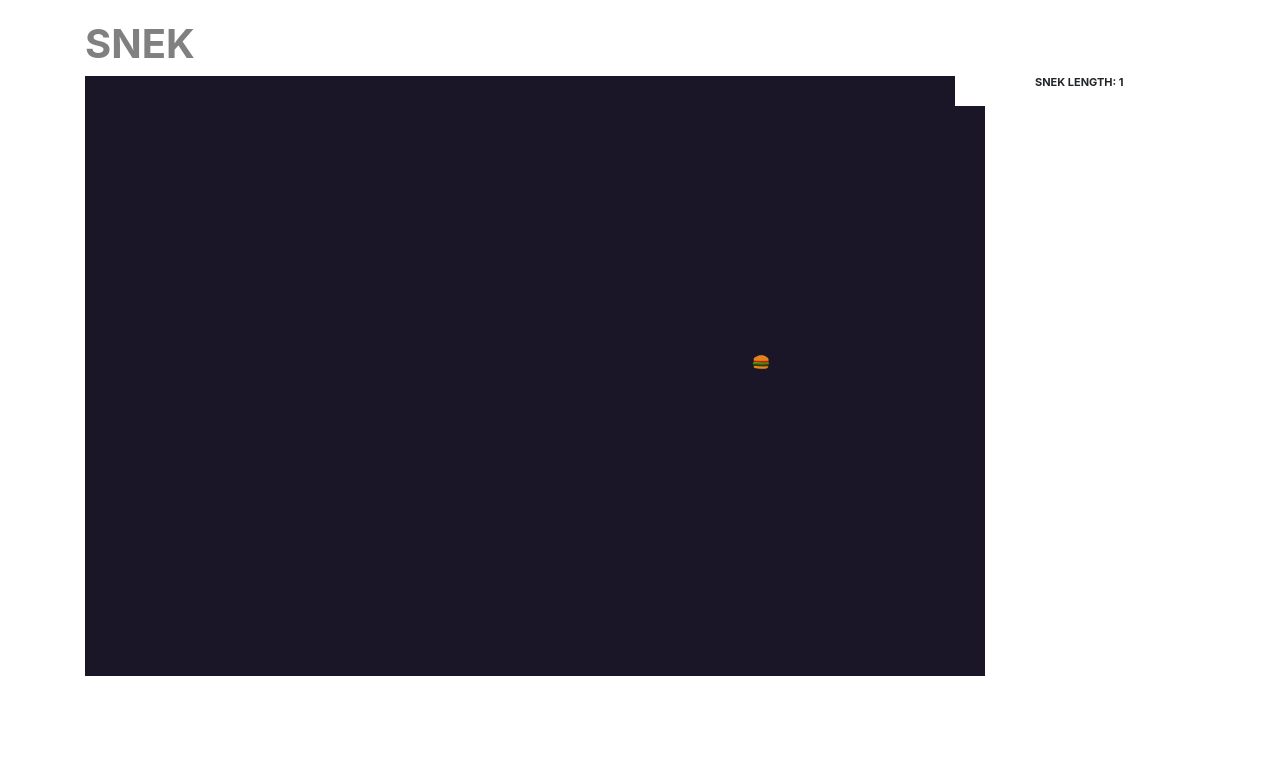
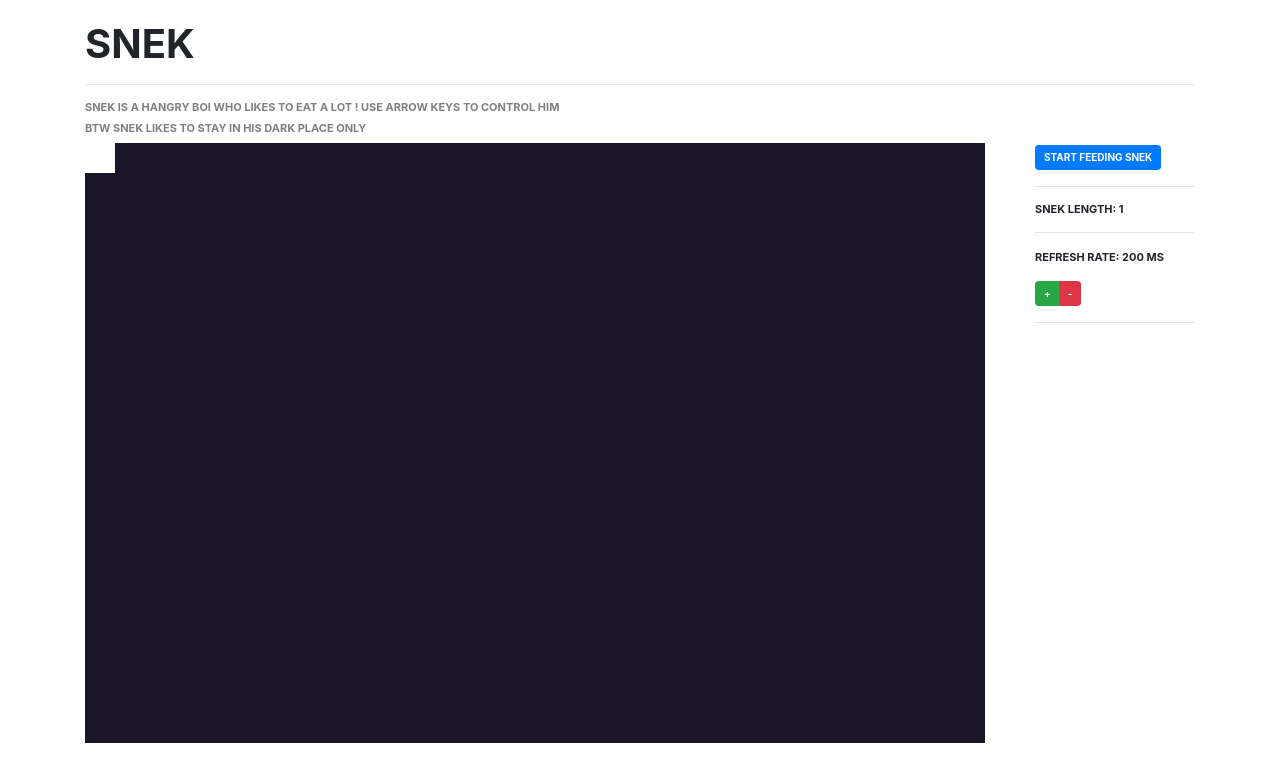
Before and after one commit to surajpotnuru/snek, a React (Create React App) app: page / in a window 1280 px wide. Shown: the top 782 px of the page. Built offline with nearby package versions, Linux system fonts and the light colour scheme.

Commit message:
Snek v1 completed

```diff
--- a/src/App.css
+++ b/src/App.css
@@ -27,9 +27,17 @@
 	font-size: 11px;
 	font-weight: bold;
 	text-transform: uppercase;
+	z-index: 9999999 !important;
 }
 .main-title {
 	font-weight: bold;
-	color: gray;
 	text-transform: uppercase;
 }
+.speed-button {
+	font-size: 10px !important;
+	font-weight: bold !important;
+	text-transform: uppercase !important;
+}
+.grey {
+	color: gray;
+}
--- a/src/App.js
+++ b/src/App.js
@@ -18,11 +18,13 @@ class App extends React.Component {
 				top: 0
 			},
 			snekDirection: "ArrowRight",
-			refreshRate: 150,
+			refreshRate: 200,
 			snekLength: 1,
 			snekNodeElements: [React.createRef()],
 			foodElement: React.createRef(),
-			foodConsumed: 0
+			foodConsumed: 0,
+			isGameActive: false,
+			gameFailed: false
 		};
 		this.playgroundStyle = {
 			width: Math.pow(this.state.nodeSize,2),
@@ -45,21 +47,21 @@ class App extends React.Component {
 			case "ArrowUp":
 				return {
 					left: this.state.nodePos.left,
-					top: this.state.nodePos.top - this.state.nodeSize < 0 ? 0 : this.state.nodePos.top - this.state.nodeSize
+					top: this.state.nodePos.top - this.state.nodeSize
 				};
 			case "ArrowDown":
 				return {
 					left: this.state.nodePos.left,
-					top: this.state.nodePos.top + this.state.nodeSize < this.playgroundStyle.height ? this.state.nodePos.top + this.state.nodeSize : this.state.nodePos.top
+					top: this.state.nodePos.top + this.state.nodeSize
 				};
 			case "ArrowLeft":
 				return {
-					left: this.state.nodePos.left - this.state.nodeSize < 0 ? this.state.nodePos.left : this.state.nodePos.left - this.state.nodeSize,
+					left: this.state.nodePos.left - this.state.nodeSize,
 					top: this.state.nodePos.top
 				};
 			case "ArrowRight":
 				return {
-					left: this.state.nodePos.left + this.state.nodeSize < this.playgroundStyle.width ? this.state.nodePos.left + this.state.nodeSize : this.state.nodePos.left,
+					left: this.state.nodePos.left + this.state.nodeSize,
 					top: this.state.nodePos.top
 				};
 			default:
@@ -68,8 +70,11 @@ class App extends React.Component {
 	}
 
 	startGame = () => {
+		this.setState({isGameActive: true}, () => {
+			document.getElementById("startGameButton").disabled = true;
 			this.heartBeat();
 			this.produceFood();
+		});
 	}
 
 	produceFood = () => {
@@ -108,34 +113,81 @@ class App extends React.Component {
 				}
 			});
 		});
+		if (newHeadPos.left < 0 || newHeadPos.left > this.playgroundStyle.width || newHeadPos.top < 0 || newHeadPos.top > this.playgroundStyle.height) {
+			this.setState({isGameActive: false, gameFailed: true});
+		} else {
 			setTimeout(this.heartBeat, this.state.refreshRate);
+		}
 	}
 
 	componentDidMount() {
 		document.addEventListener("keydown", this.changeSnekDirection);
-		this.startGame();
+	}
 
+	increaseSnekSpeed = () => {
+		let newRate = this.state.refreshRate + 10;
+		this.setState({refreshRate: newRate})
+	}
+
+	decreaseSnekSpeed = () => {
+		let newRate = this.state.refreshRate - 10;
+		if (newRate > 0) {
+			this.setState({refreshRate: newRate});
+		}
 	}
 
 	render() {
+		if (this.state.gameFailed === false) {
 			return (
 				<React.Fragment>
 					<div className="container main-container">
 						<h1 className="main-title">Snek</h1>
+						<hr/>
+						<h1 className="stat grey">Snek is a hangry boi who likes to eat a lot ! Use arrow keys to control him</h1>
+						<h1 className="stat grey">BTW snek likes to stay in his dark place only</h1>
 						<div className="row">
-						<div className="col-10">
+							<div className="col-10" id="snekPlaygroundWrapper">
 								<div className="snek-playground" style={this.playgroundStyle}>
 									{this.state.snekNodeElements.map((snekNodeElement, index) => <SnekNode ref={snekNodeElement} key={index}/>)}
 									<Food ref={this.state.foodElement}/>
 								</div>
 							</div>
 							<div className="col-2">
+								<button className="btn btn-primary btn-sm speed-button" onClick={this.startGame} id="startGameButton">Start Feeding Snek</button>
+								<hr/>
 								<h5 className="stat">Snek Length: {this.state.snekLength}</h5>
+								<hr/>
+								<p className="stat">Refresh Rate: {this.state.refreshRate} MS</p>
+								<div className="btn-toolbar mb-3">
+									<div className="btn-group mr-2" role="group">
+										<button type="button" className="btn btn-success btn-sm speed-button" onClick={this.increaseSnekSpeed}>+</button>
+										<button type="button" className="btn btn-danger btn-sm speed-button" onClick={this.decreaseSnekSpeed}>-</button>
+									</div>
+								</div>
+								<hr/>
 							</div>
 						</div>
 					</div>
 				</React.Fragment>
-		);
+			)
+		} else {
+			return (
+				<React.Fragment>
+					<div className="container main-container">
+						<h1 className="main-title">Snek</h1>
+						<hr/>
+						<h1 className="stat grey">Snek is a hangry boi who likes to eat a lot ! Use arrow keys to control him</h1>
+						<h1 className="stat grey">BTW snek likes to stay in his dark place only</h1>
+						<div className="row">
+							<div className="col-10" id="snekPlaygroundWrapper">
+								<hr/>
+								<p className="stat">Oops ! Snek is upset. Refresh to start again</p>
+							</div>
+						</div>
+					</div>
+				</React.Fragment>
+			)
+		}
 	}
 }
 
--- a/src/Food.js
+++ b/src/Food.js
@@ -24,7 +24,7 @@ class Food extends React.Component {
 	render() {
 		return (
             <div className="node food" style={this.state.nodePos}>
-                <img src={food}/>
+                <img src={food} alt="Food"/>
             </div>
         );
 	}
```
Lines whose indentation alone changed are shown as unchanged.
